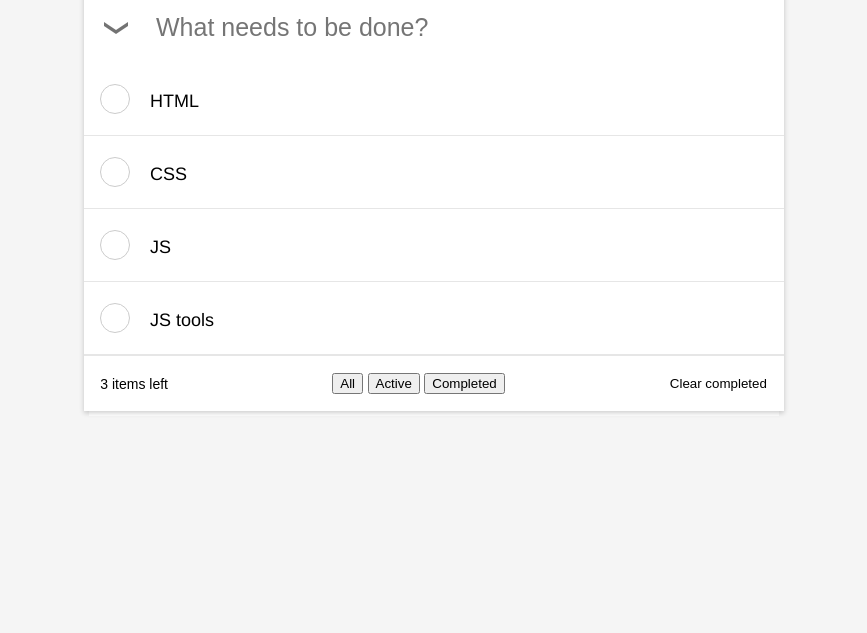
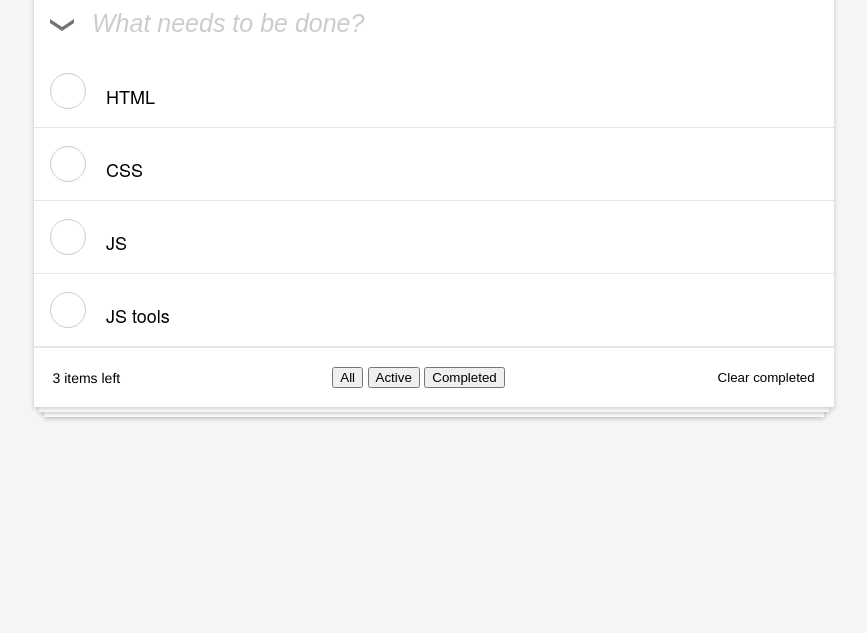
Before and after one commit to ok-technopolis-autumn-2019/Makary_Boriskin, a plain HTML site: page index.html in a window 1280 px wide. Shown: the part 167-800 px from the top of the page, without its empty margins (206-1073 px from the left). Drawn offline with Linux system fonts and the light colour scheme.

Commit message:
Исправляет по замечаниям ко второму пулл-реквесту 1

```diff
--- a/styles/custom-checkbox.css
+++ b/styles/custom-checkbox.css
@@ -28,8 +28,8 @@
 		background: url("../icons/completed.png");
 	}
 	.custom-checkbox__visual {
-		width: 30px;
-		height: 30px;
+		width: 36px;
+		height: 36px;
 		box-sizing: border-box;
 		border: 1px solid #ccc;
 		border-radius: 50%;
--- a/styles/reset.css
+++ b/styles/reset.css
@@ -1,4 +1,4 @@
 html, body, div, h1, h2 input {
-	margin; 0;
+	margin: 0;
 	padding: 0;
 }
--- a/styles/todo-board.css
+++ b/styles/todo-board.css
@@ -8,7 +8,7 @@
 		z-index: -1;
 		background: #ffffff;
 		position: absolute;
-		top: 100%
+		top: 100%;
 		box-shadow: 0 2px 4px rgba(0,0,0,.2);
 	}
 		.todo-board.__frame:before,
--- a/styles/todo-creator.css
+++ b/styles/todo-creator.css
@@ -1,5 +1,5 @@
 .todo-creator {
-	padding: 20px 20px;
+	padding: 16px 16px;
 }
 	.todo-creator:after {
 		content: '';
@@ -8,15 +8,24 @@
 	}
 	.todo-creator__select-all {
 		float: left;
-		margin-right: 20px;
-		margin-top: 10px;
-		width: 30px;
-		height: 15px;
+		margin-right: 16px;
+		margin-top: 11px;
+		width: 24px;
+		height: 12px;
 		padding: 0px;
 		border: none;
 		outline: none;
 		background: url("../icons/select-all.png") no-repeat 0 0;
 	}
+
+	@media (-webkit-min-device-pixel-ratio: 1.5),
+		(min-resolution: 120dpi),
+		(min-resolution: 1.5dpp) {
+		.todo-creator__select-all {
+			background: url("../icons/select-all@2x.png") no-repeat 0 0;
+		}
+	}
+
 	.todo-creator__text-input-w {
 		overflow: hidden;
 	}
@@ -29,3 +38,23 @@
 			color: #cccccc;
 			font-weight: 300;
 		}
+		.todo-creator__text-input::-webkit-input-placeholder {
+			font-style: italic;
+			color: #cccccc;
+		}
+		.todo-creator__text-input::-moz-placeholder {
+			font-style: italic;
+			color: #cccccc;
+		}
+		.todo-creator__text-input:-moz-placeholder {
+			font-style: italic;
+			color: #cccccc;
+		}
+		.todo-creator__text-input:-ms-input-placeholder {
+			font-style: italic;
+			color: #cccccc;
+		}
+		.todo-creator__text-input:-o-input-placeholder {
+			font-style: italic;
+			color: #cccccc;
+		}
--- a/styles/todo-tasks.css
+++ b/styles/todo-tasks.css
@@ -26,7 +26,7 @@
 		}
 		.todo-tasks__item_text {
 			cursor: text;
-			font-family: 'HelveticaNeueCyr', 'Helvetica Neue' , 'Times', sans-serif !important;
+			font-family: 'HelveticaNeueCyr', 'Helvetica Neue' , 'Times', sans-serif;
 			width: 100%;
 			padding-top: 12px;
 		}
--- a/styles/todo-toolbar.css
+++ b/styles/todo-toolbar.css
@@ -1,8 +1,8 @@
 .todo-toolbar {
 	border-top: 1px solid #e6e6e6;
-	font-family: 'Work Sans', sans-serif;
+	font-family: 'HelveticaNeueCyr', 'Helvetica Neue' , 'Times', sans-serif;
 	display: flex !important;
-	padding: .8em;
+	padding: 15px;
 	font-size: 16px;
 	justify-content: center;
 }
--- a/styles/todo.css
+++ b/styles/todo.css
@@ -3,7 +3,7 @@ body {
 }
 
 .todo {
-	max-width: 700px;
+	max-width: 800px;
 	margin: auto;
-	padding: 0 20px 20px;
+	padding: 0 16px 16px;
 }
```
Also changed, not shown: 3 other files. Lines whose indentation alone changed are shown as unchanged.
